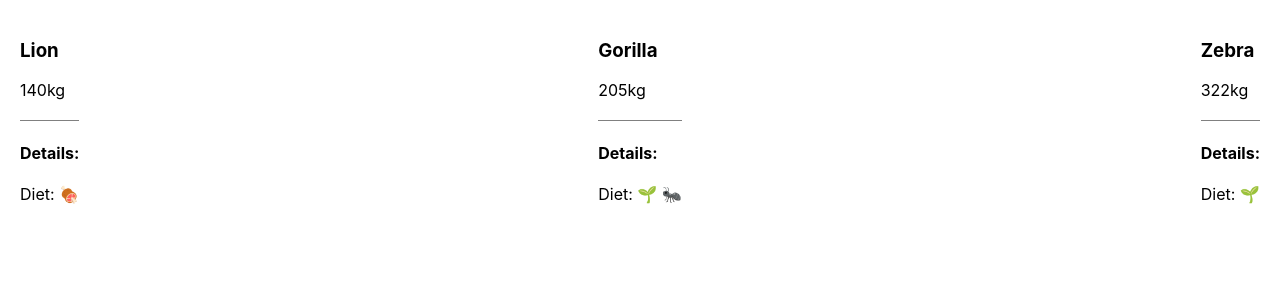
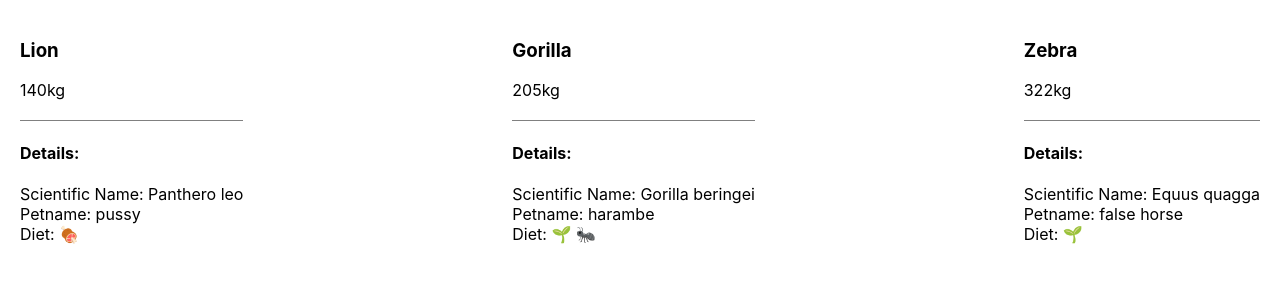
Before and after one commit to NateOs/wrapper-tutorial, a React (Create React App) app: page / in a window 1280 px wide. Shown: the top 300 px of the page. Built offline with nearby package versions, Linux system fonts and the light colour scheme.

Commit message:
adding another prop to further prove theory

```diff
--- a/src/components/AnimalDetails/AnimalDetails.js
+++ b/src/components/AnimalDetails/AnimalDetails.js
@@ -1,30 +1,31 @@
-import React from 'react';
-import PropTypes from 'prop-types';
-import './AnimalDetails.css';
+import React from "react";
+import PropTypes from "prop-types";
+import "./AnimalDetails.css";
 
 function convertFood(food) {
-  switch(food) {
-    case 'insects':
-      return '🐜';
-    case 'meat':
-      return '🍖';
-    case 'plants':
+  switch (food) {
+    case "insects":
+      return "🐜";
+    case "meat":
+      return "🍖";
+    case "plants":
     default:
-      return '🌱';
+      return "🌱";
   }
 }
 
-export default function AnimalDetails({ diet }) {
-  return(
+export default function AnimalDetails({ diet, scientificName, petName }) {
+  return (
     <div className="details">
       <h4>Details:</h4>
-      <div>
-        Diet: {diet.map(food => convertFood(food)).join(' ')}
-      </div>
+      <div>Scientific Name: {scientificName}</div>
+      <div>Petname: {petName}</div>
+      <div>Diet: {diet.map((food) => convertFood(food)).join(" ")}</div>
     </div>
-  )
+  );
 }
 
 AnimalDetails.propTypes = {
   diet: PropTypes.arrayOf(PropTypes.string).isRequired,
-}
+  scientificName: PropTypes.string.isRequired,
+};
--- a/src/components/App/App.js
+++ b/src/components/App/App.js
@@ -7,8 +7,15 @@ import AnimalCard from "../AnimalCard/AnimalCard";
 function App() {
   return (
     <div className="wrapper">
-      {animals.map(({ diet, name, size }) => (
-        <AnimalCard diet={diet} key={name} name={name} size={size} />
+      {animals.map(({ diet, name, size, scientificName, petName }) => (
+        <AnimalCard
+          diet={diet}
+          key={name}
+          name={name}
+          size={size}
+          scientificName={scientificName}
+          petName={petName}
+        />
       ))}
     </div>
   );
--- a/src/components/App/data.js
+++ b/src/components/App/data.js
@@ -1,20 +1,25 @@
 export default [
   {
-	  name: 'Lion',
-	  scientificName: 'Panthero leo',
+    name: "Lion",
+    scientificName: "Panthero leo",
+    petName: "pussy",
     size: 140,
-	  diet: ['meat']
+    diet: ["meat"],
   },
   {
-	  name: 'Gorilla',
-	  scientificName: 'Gorilla beringei',
+    name: "Gorilla",
+    scientificName: "Gorilla beringei",
+    petName: "harambe",
+
     size: 205,
-	  diet: ['plants', 'insects']
+    diet: ["plants", "insects"],
   },
   {
-	  name: 'Zebra',
-	  scientificName: 'Equus quagga',
+    name: "Zebra",
+    scientificName: "Equus quagga",
+    petName: "false horse",
+
     size: 322,
-	  diet: ['plants'],
-	}
-  ]
+    diet: ["plants"],
+  },
+];
```
Lines whose indentation alone changed are shown as unchanged.
